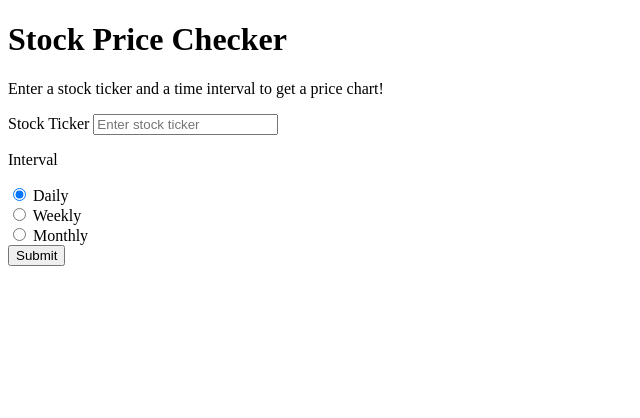
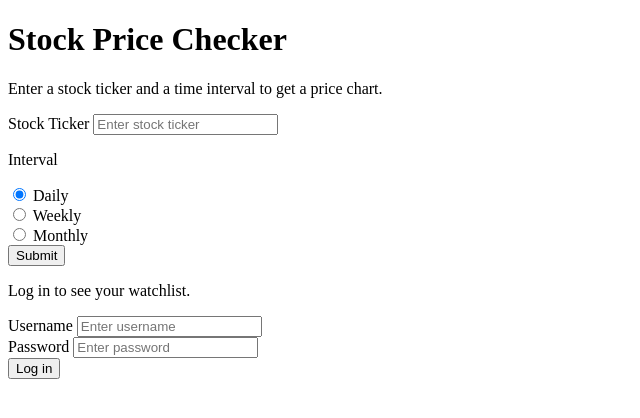
Before and after one commit to alexdomnikov/Stock-Price-Checker, a Flask app: page / in a window 1280 px wide. Shown: the top 418 px of the page, without its empty margins (0-640 px from the left). Run offline with Flask 3, Linux system fonts and the light colour scheme.

Commit message:
Basic layout added for logging in

```diff
--- a/main.py
+++ b/main.py
@@ -10,11 +10,11 @@ from flask_login import LoginManager
 from flask import Flask, render_template, request, redirect, url_for
 from markupsafe import Markup
 import matplotlib
+# Configures matplotlib backend.
+# Matplotlib recommends calling this before importing pyplot.
+matplotlib.use('Agg')
 import matplotlib.pyplot as plt
-import matplotlib.dates as mdates
-
-# Configures matplotlib backend
-matplotlib.use('Agg')
+# import matplotlib.dates as mdates -- Use if we want more granular date formatting
 
 # Loads .env file, grabs the API key from the .env file
 load_dotenv()
@@ -85,6 +85,13 @@ def info():
         "graph": Markup(graph)
     })
 
+@app.route('/login', methods=['GET', 'POST'])
+def login():
+    if request.method == 'GET':
+        return redirect('/') # Redirects user to root page if they don't use the form
+
+    return render_template("login.html")
+
 # Helper function to create graph
 def get_graph(dates, prices, company_name):
     fig, ax = plt.subplots(figsize=(8, 6))
--- a/templates/index.html
+++ b/templates/index.html
@@ -12,7 +12,7 @@
     <h1>Stock Price Checker</h1>
 
     <p>
-        Enter a stock ticker and a time interval to get a price chart!
+        Enter a stock ticker and a time interval to get a price chart.
     </p>
 
     <!-- Users will post requests to the server. Data will be returned to /info -->
@@ -22,6 +22,7 @@
             <input type="text" name="symbol" placeholder="Enter stock ticker" />
 
             <p>Interval</p>
+
             <div>
                 <input
                     type="radio"
@@ -62,6 +63,22 @@
         <p>{{ error }}</p>
     {% endif %}
 
+    <form method="POST" action="login">
+        <p>Log in to see your watchlist.</p>
+
+        <div>
+            <label for="username">Username</label>
+            <input type="text" name="username" placeholder="Enter username">
+        </div>
+
+        <div>
+            <label for="password">Password</label>
+            <input type="text" name="password" placeholder="Enter password">
+        </div>
+
+        <button type="login">Log in</button>
+    </form>
+
     {% endblock %}
 </body>
 </html>
--- /dev/null
+++ b/templates/login.html
@@ -0,0 +1,4 @@
+<!-- Login is a child template that extends index; it imports all metadata from index -->
+{% extends "index.html" %} {% block content %}
+
+{% endblock %}
```
